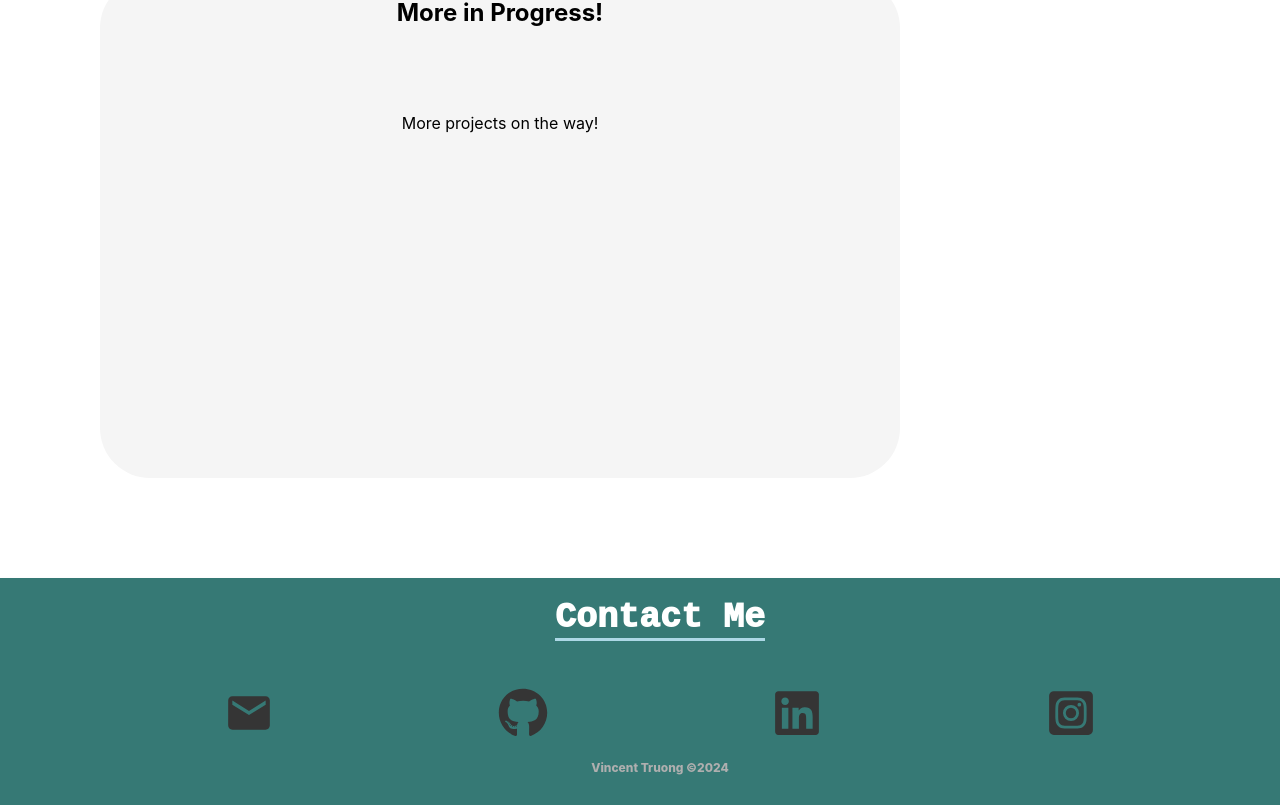
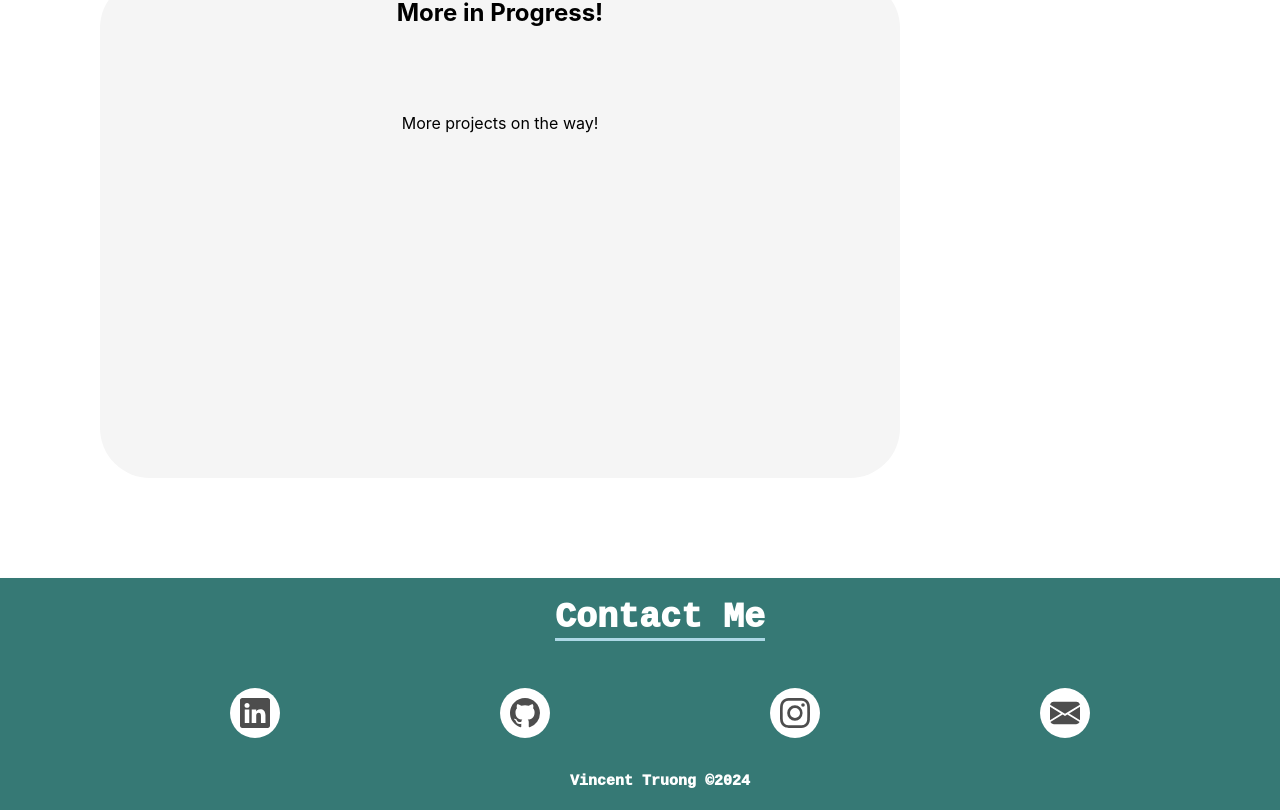
Before and after one commit to vincent-truong04/vincent-truong04.github.io, a React (Create React App) app: page / in a window 1280 px wide. Shown: the part 2746-3556 px from the top of the page. Built offline with nearby package versions, Linux system fonts and the light colour scheme.

Commit message:
Completed Footer

```diff
--- a/src/components/Footer.js
+++ b/src/components/Footer.js
@@ -1,24 +1,101 @@
 import React from 'react';
 import '../styling/Footer.css';
-import { FaGithub } from "react-icons/fa";
-import { FaInstagramSquare } from "react-icons/fa";
-import { MdEmail } from "react-icons/md";
-import { FaLinkedin } from "react-icons/fa6";
 
 function Footer() {
     const currentYear = new Date().getFullYear();
-    return(
+    return (
         <footer id="contact">
             <div className="footer-header">
                 <h>Contact Me</h>
             </div>
-            <nav1>
-                <a href="mailto:vincent.truong.22@cnu.edu"><MdEmail /></a>
-                <a href="https://github.com/vincent-truong04" target="_blank" rel="noopener noreferrer"><FaGithub /></a>
-                <a href="https://www.linkedin.com/in/vincent-t2468/" target="_blank" rel="noopener noreferrer"><FaLinkedin /></a>
-                <a href="https://www.instagram.com/vincent_truong04/" target="_blank" rel="noopener noreferrer"><FaInstagramSquare /></a>
-            </nav1>
-            <p className="footer">Vincent Truong ©{currentYear}</p>
+            <ul class="link-bar">
+                <li class="icon-content">
+                    <a
+                        href="https://www.linkedin.com/in/vincent-t2468/"
+                        aria-label="LinkedIn"
+                        data-social="linkedin"
+                    >
+                        <div class="filled"></div>
+                        <svg
+                            xmlns="http://www.w3.org/2000/svg"
+                            width="16"
+                            height="16"
+                            fill="currentColor"
+                            class="bi bi-linkedin"
+                            viewBox="0 0 16 16"
+                        >
+                            <path
+                                d="M0 1.146C0 .513.526 0 1.175 0h13.65C15.474 0 16 .513 16 1.146v13.708c0 .633-.526 1.146-1.175 1.146H1.175C.526 16 0 15.487 0 14.854zm4.943 12.248V6.169H2.542v7.225zm-1.2-8.212c.837 0 1.358-.554 1.358-1.248-.015-.709-.52-1.248-1.342-1.248S2.4 3.226 2.4 3.934c0 .694.521 1.248 1.327 1.248zm4.908 8.212V9.359c0-.216.016-.432.08-.586.173-.431.568-.878 1.232-.878.869 0 1.216.662 1.216 1.634v3.865h2.401V9.25c0-2.22-1.184-3.252-2.764-3.252-1.274 0-1.845.7-2.165 1.193v.025h-.016l.016-.025V6.169h-2.4c.03.678 0 7.225 0 7.225z"
+                                fill="currentColor"
+                            ></path>
+                        </svg>
+                    </a>
+                    <div class="tooltip">LinkedIn</div>
+                </li>
+                <li class="icon-content">
+                    <a href="https://github.com/vincent-truong04" aria-label="GitHub" data-social="github">
+                        <div class="filled"></div>
+                        <svg
+                            xmlns="http://www.w3.org/2000/svg"
+                            width="16"
+                            height="16"
+                            fill="currentColor"
+                            class="bi bi-github"
+                            viewBox="0 0 16 16"
+                        >
+                            <path
+                                d="M8 0C3.58 0 0 3.58 0 8c0 3.54 2.29 6.53 5.47 7.59.4.07.55-.17.55-.38 0-.19-.01-.82-.01-1.49-2.01.37-2.53-.49-2.69-.94-.09-.23-.48-.94-.82-1.13-.28-.15-.68-.52-.01-.53.63-.01 1.08.58 1.23.82.72 1.21 1.87.87 2.33.66.07-.52.28-.87.51-1.07-1.78-.2-3.64-.89-3.64-3.95 0-.87.31-1.59.82-2.15-.08-.2-.36-1.02.08-2.12 0 0 .67-.21 2.2.82.64-.18 1.32-.27 2-.27s1.36.09 2 .27c1.53-1.04 2.2-.82 2.2-.82.44 1.1.16 1.92.08 2.12.51.56.82 1.27.82 2.15 0 3.07-1.87 3.75-3.65 3.95.29.25.54.73.54 1.48 0 1.07-.01 1.93-.01 2.2 0 .21.15.46.55.38A8.01 8.01 0 0 0 16 8c0-4.42-3.58-8-8-8"
+                                fill="currentColor"
+                            ></path>
+                        </svg>
+                    </a>
+                    <div class="tooltip">GitHub</div>
+                </li>
+                <li class="icon-content">
+                    <a
+                        href="https://www.instagram.com/vincent_truong04/"
+                        aria-label="Instagram"
+                        data-social="instagram"
+                    >
+                        <div class="filled"></div>
+                        <svg
+                            xmlns="http://www.w3.org/2000/svg"
+                            width="16"
+                            height="16"
+                            fill="currentColor"
+                            class="bi bi-instagram"
+                            viewBox="0 0 16 16"
+                        >
+                            <path
+                                d="M8 0C5.829 0 5.556.01 4.703.048 3.85.088 3.269.222 2.76.42a3.9 3.9 0 0 0-1.417.923A3.9 3.9 0 0 0 .42 2.76C.222 3.268.087 3.85.048 4.7.01 5.555 0 5.827 0 8.001c0 2.172.01 2.444.048 3.297.04.852.174 1.433.372 1.942.205.526.478.972.923 1.417.444.445.89.719 1.416.923.51.198 1.09.333 1.942.372C5.555 15.99 5.827 16 8 16s2.444-.01 3.298-.048c.851-.04 1.434-.174 1.943-.372a3.9 3.9 0 0 0 1.416-.923c.445-.445.718-.891.923-1.417.197-.509.332-1.09.372-1.942C15.99 10.445 16 10.173 16 8s-.01-2.445-.048-3.299c-.04-.851-.175-1.433-.372-1.941a3.9 3.9 0 0 0-.923-1.417A3.9 3.9 0 0 0 13.24.42c-.51-.198-1.092-.333-1.943-.372C10.443.01 10.172 0 7.998 0zm-.717 1.442h.718c2.136 0 2.389.007 3.232.046.78.035 1.204.166 1.486.275.373.145.64.319.92.599s.453.546.598.92c.11.281.24.705.275 1.485.039.843.047 1.096.047 3.231s-.008 2.389-.047 3.232c-.035.78-.166 1.203-.275 1.485a2.5 2.5 0 0 1-.599.919c-.28.28-.546.453-.92.598-.28.11-.704.24-1.485.276-.843.038-1.096.047-3.232.047s-2.39-.009-3.233-.047c-.78-.036-1.203-.166-1.485-.276a2.5 2.5 0 0 1-.92-.598 2.5 2.5 0 0 1-.6-.92c-.109-.281-.24-.705-.275-1.485-.038-.843-.046-1.096-.046-3.233s.008-2.388.046-3.231c.036-.78.166-1.204.276-1.486.145-.373.319-.64.599-.92s.546-.453.92-.598c.282-.11.705-.24 1.485-.276.738-.034 1.024-.044 2.515-.045zm4.988 1.328a.96.96 0 1 0 0 1.92.96.96 0 0 0 0-1.92m-4.27 1.122a4.109 4.109 0 1 0 0 8.217 4.109 4.109 0 0 0 0-8.217m0 1.441a2.667 2.667 0 1 1 0 5.334 2.667 2.667 0 0 1 0-5.334"
+                                fill="currentColor"
+                            ></path>
+                        </svg>
+                    </a>
+                    <div class="tooltip">Instagram</div>
+                </li>
+                <li class="icon-content">
+                    <a href="mailto:vincent.truong.22@cnu.edu" aria-label="Email" data-social="email">
+                        <div class="filled"></div>
+                        <svg
+                            xmlns="http://www.w3.org/2000/svg"
+                            width="16"
+                            height="16"
+                            fill="currentColor"
+                            class="bi bi-instagram"
+                            viewBox="0 0 16 16"
+                        >
+                            <path
+                                d="M.05 3.555A2 2 0 0 1 2 2h12a2 2 0 0 1 1.95 1.555L8 8.414zM0 4.697v7.104l5.803-3.558zM6.761 8.83l-6.57 4.027A2 2 0 0 0 2 14h12a2 2 0 0 0 1.808-1.144l-6.57-4.027L8 9.586zm3.436-.586L16 11.801V4.697z"
+                                fill="currentColor"
+                            ></path>
+                        </svg>
+                    </a>
+                    <div class="tooltip">Email</div>
+                </li>
+            </ul>
+
+            <p className="copyright">Vincent Truong ©{currentYear}</p>
         </footer>
 
     );
--- a/src/styling/Footer.css
+++ b/src/styling/Footer.css
@@ -1,26 +1,29 @@
 footer {
-    width:100%;
+    width: 100%;
     position: absolute;
     background-color: rgb(54, 121, 117);
     text-align: center;
     box-shadow: 0 5px 5px rgb(49, 97, 91);
-    z-index:10;
+    z-index: 10;
     height: auto;
-    padding:20px;
+    padding: 20px;
 }
 
-.footer {
-    font-size: 12px;
-    color: #afafaf;
-    font-family: inherit;
-    font-weight: 800;
-    margin: 10px;
+.copyright {
+    font-family: 'Courier New', Courier, monospace;
+    font-weight: 1000;
+    font-size: 15px;
+    color: white;
+    margin-top: 35px;
+    margin-bottom: 0px;
 }
-.footer-header{
+
+.footer-header {
     margin-bottom: 50px;
 }
-.footer-header h{
-    color:rgb(255, 255, 255);
+
+.footer-header h {
+    color: rgb(255, 255, 255);
     border-bottom: 3px solid rgb(173, 216, 230);
     font-size: 35px;
     margin-top: 100px;
@@ -28,19 +31,114 @@
     font-weight: 1000;
 }
 
-nav1 {
-    display: flex;
-    justify-content: space-evenly;
-    gap: 20px;
+ul {
+    list-style: none;
 }
 
-nav1 a {
-    font-size: 50px;
-    color: #353535;
-    font-family: inherit;
-    font-weight: 800;
+.link-bar {
+    list-style: none;
+    padding: 0;
+    margin: 0 auto;
+    display: flex;
+    justify-content: center;
+    align-items: center;
+    gap: 200px;
 }
 
-nav1 a:hover {
+.link-bar .icon-content {
+    font-size: 50px;
+    font-family: 'Courier New', Courier, monospace;
+    font-weight: 1000;
+    margin: 0 10px;
+    position: relative;
+}
+
+.link-bar .icon-content .tooltip {
+    position: absolute;
+    top: -30px;
+    left: 50%;
+    transform: translateX(-50%);
+    color: #fff;
+    padding: 6px 10px;
+    border-radius: 5px;
+    opacity: 0;
+    visibility: hidden;
+    font-size: 14px;
+    transition: all 0.3s ease;
+}
+
+.link-bar .icon-content:hover .tooltip {
+    opacity: 1;
+    visibility: visible;
+    top: -50px;
+}
+
+.link-bar .icon-content a {
+    position: relative;
+    overflow: hidden;
+    display: flex;
+    justify-content: center;
+    align-items: center;
+    width: 50px;
+    height: 50px;
+    border-radius: 50%;
+    color: #4d4d4d;
+    background-color: #fff;
+    transition: all 0.3s ease-in-out;
+}
+
+.link-bar .icon-content a:hover {
+    box-shadow: 3px 2px 45px 0px rgb(0 0 0 / 12%);
+}
+
+.link-bar .icon-content a svg {
+    position: relative;
+    z-index: 1;
+    width: 30px;
+    height: 30px;
+}
+
+.link-bar .icon-content a:hover {
     color: white;
 }
+
+.link-bar .icon-content a .filled {
+    position: absolute;
+    top: auto;
+    bottom: 0;
+    left: 0;
+    width: 100%;
+    height: 0;
+    background-color: #000;
+    transition: all 0.3s ease-in-out;
+}
+
+.link-bar .icon-content a:hover .filled {
+    height: 100%;
+}
+
+.link-bar .icon-content a[data-social="linkedin"] .filled,
+.link-bar .icon-content a[data-social="linkedin"]~.tooltip {
+    background-color: #0274b3;
+}
+
+.link-bar .icon-content a[data-social="github"] .filled,
+.link-bar .icon-content a[data-social="github"]~.tooltip {
+    background-color: #24262a;
+}
+
+.link-bar .icon-content a[data-social="instagram"] .filled,
+.link-bar .icon-content a[data-social="instagram"]~.tooltip {
+    background: linear-gradient(45deg,
+            #405de6,
+            #5b51db,
+            #b33ab4,
+            #c135b4,
+            #e1306c,
+            #fd1f1f);
+}
+
+.link-bar .icon-content a[data-social="email"] .filled,
+.link-bar .icon-content a[data-social="email"]~.tooltip {
+    background-color: #d43c3c;
+}
```
